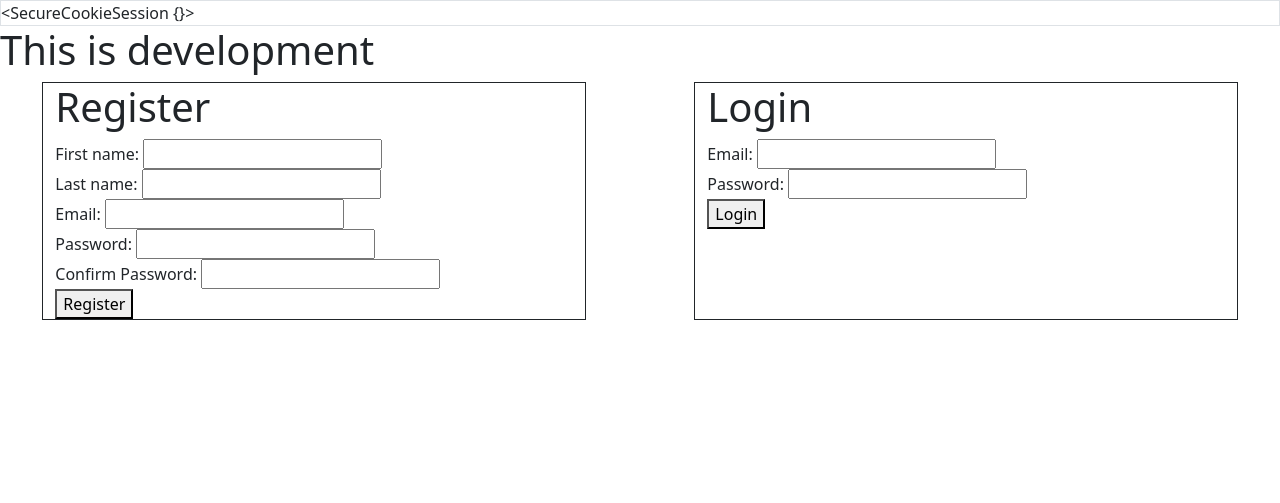
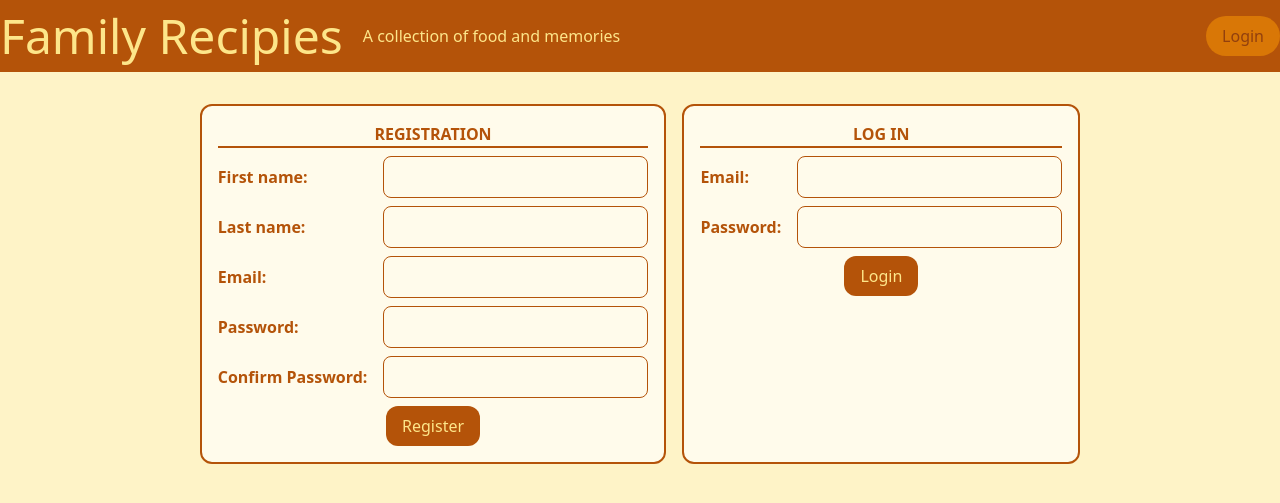
Before and after one commit to christian-johnson-dev/Family-Recipes, a Flask app: page /login_reg in a window 1280 px wide. Shown: the top 503 px of the page. Run offline with Flask 3, Linux system fonts and the light colour scheme; some libraries are stand-ins or nearby versions.

Commit message:
styled form to be consistent with rest of project

```diff
--- a/flask_app/templates/index.html
+++ b/flask_app/templates/index.html
@@ -10,100 +10,146 @@
       name="viewport"
       content="width=device-width, initial-scale=1.0"
     />
-    <link
-      href="https://cdn.jsdelivr.net/npm/bootstrap@5.3.0-alpha3/dist/css/bootstrap.min.css"
-      rel="stylesheet"
-      integrity="sha384-KK94CHFLLe+nY2dmCWGMq91rCGa5gtU4mk92HdvYe+M/SXH301p5ILy+dN9+nJOZ"
-      crossorigin="anonymous"
-    />
-    <title>Document</title>
+    <script src="https://cdn.tailwindcss.com"></script>
+    <style type="text/tailwindcss">
+      @layer helpers {
+        .sr-only {
+            position: absolute;
+            width: 1px;
+            height: 1px;
+            margin: -1px;
+            padding: 0;
+            border: 0;
+            overflow: hidden;
+            clip: rect(0, 0, 0, 0);
+            white-space: nowrap;
+            content: "";}
+
+      }
+      @layer components {
+        .btn {
+          @apply bg-amber-700 rounded-xl px-4 py-2 text-amber-200 hover:bg-amber-600 transition-colors duration-300
+        }
+        .login-btn {
+          @apply bg-amber-600 rounded-full  px-4 py-2 text-amber-800 hover:bg-amber-200 transition-colors duration-300 text-center
+        }
+        .field-container {
+          @apply flex  my-2  items-center
+        }
+        .field-container > input {
+          @apply flex-grow md:flex-1 rounded-lg border border-amber-700 px-4 py-2 ml-4 bg-amber-50 hover:bg-white transition-colors duration-300
+        }
+        .field-container > label {
+          @apply text-amber-700 flex-1 text-base font-semibold
+        }
+      }
+    </style>
+    <title>Family Recipes: Login</title>
   </head>
-  <body>
-    <div class="session border">{{session}}</div>
-    <h1>This is development</h1>
-    <div class="display row">
-      <div class="container col-5 border border-dark">
-        <h1>Register</h1>
-        <div class="form">
+  <body class="bg-amber-100">
+    <header class="bg-amber-700">
+      <nav class="container flex mx-auto justify-between items-center">
+        <div class="py-3 flex items-center w-full md:w-auto mx-2 md:mx-0">
+          <h1 class="text-3xl md:text-5xl text-amber-200">Family Recipies</h1>
+          <h3 class="hidden text-amber-200 md:inline-block pl-5">A collection of food and memories</h3>
+        </div>
+        {% if session.logged_in == True %}
+        <div class="flex items-center">
+          <p class="mr-4 text-xs text-amber-200">Logged in as {{session.first_name}}</p>
+        <a href="/logout"><button class="login-btn">Logout</button></a>
+        </div>
+        {% else %}
+        <a href="/login_reg"><button class="login-btn">Login</button></a>
+        {% endif %}
+      </nav>
+    </header>
+
+      <section class=" container mx-auto flex flex-col md:flex-row mt-8 gap-4 justify-center px-4 md:px-0">
+        <div class="flex flex-col border-2 border-amber-700 rounded-xl px-4 py-4 bg-amber-50">
+          <h2 class="text-center uppercase font-semibold border-b-2 text-amber-700 border-amber-700">Registration</h2>
+
           <form
           action="/register"
           method="POST"
         >
-            {% with messages =
-            get_flashed_messages(category_filter=["registration"])%} {% if
-            messages %} {% for message in messages %}
-            <p>{{message}}</p>
-            {% endfor %} {% endif %} {% endwith %}
-            <div>
+
+          <div class="field-container">
             <label for="first_name">First name: </label>
             <input
               type="text"
               name="first_name"
+              class="flex-grow"
             />
           </div>
-            <div>
+          <div class="field-container">
             <label for="last_name">Last name: </label>
             <input
               type="text"
               name="last_name"
             />
-            </div>
-            <div>
+          </div >
+          <div class="field-container">
             <label for="email">Email: </label>
             <input
               type="email"
               name="email"
             />
           </div>
-            <div>
+          <div class="field-container">
             <label for="password">Password: </label>
             <input
               type="password"
               name="password"
             />
           </div>
-            <div>
+          <div class="field-container">
             <label for="password_confirmation">Confirm Password: </label>
             <input
               type="password"
               name="password_confirmation"
             />
           </div>
-            <div>
-              <button>Register</button>
+          <div class="flex justify-center">
+            <button class="btn">Register</button>
           </div>
         </form>
+        {% with messages =
+          get_flashed_messages(category_filter=["registration"])%} {% if
+          messages %} {% for message in messages %}
+          <p class="text-sm text-right text-red-600">{{message}}</p>
+          {% endfor %} {% endif %} {% endwith %}
         </div>
-      </div>
-      <div class="container col-5 border border-dark">
-        <h1>Login</h1>
+        <div class="flex flex-col border-2 border-amber-700 rounded-xl px-4 py-4 bg-amber-50">
+          <h2 class="text-center uppercase font-semibold border-b-2 text-amber-700 border-amber-700">Log In</h2>
           <form
           action="/login"
           method="POST"
         >
-          {% with messages = get_flashed_messages(category_filter=["login"])%}
-          {% if messages %} {% for message in messages %}
-          <p>{{message}}</p>
-          {% endfor %} {% endif %} {% endwith %}
-          <div>
+
+          <div class="field-container">
             <label for="email">Email: </label>
             <input
               type="email"
               name="email"
             />
           </div>
-          <div>
+          <div class="field-container">
             <label for="password">Password: </label>
             <input
               type="password"
               name="password"
             />
           </div>
-          <div>
-            <button>Login</button>
+          <div class="flex justify-center">
+            <button class="btn">Login</button>
           </div>
         </form>
+        {% with messages = get_flashed_messages(category_filter=["login"])%}
+          {% if messages %} {% for message in messages %}
+          <p class="text-sm text-right text-red-600">{{message}}</p>
+          {% endfor %} {% endif %} {% endwith %}
         </div>
-    </div>
+      </section>
+
   </body>
 </html>
```
Lines whose indentation alone changed are shown as unchanged.
